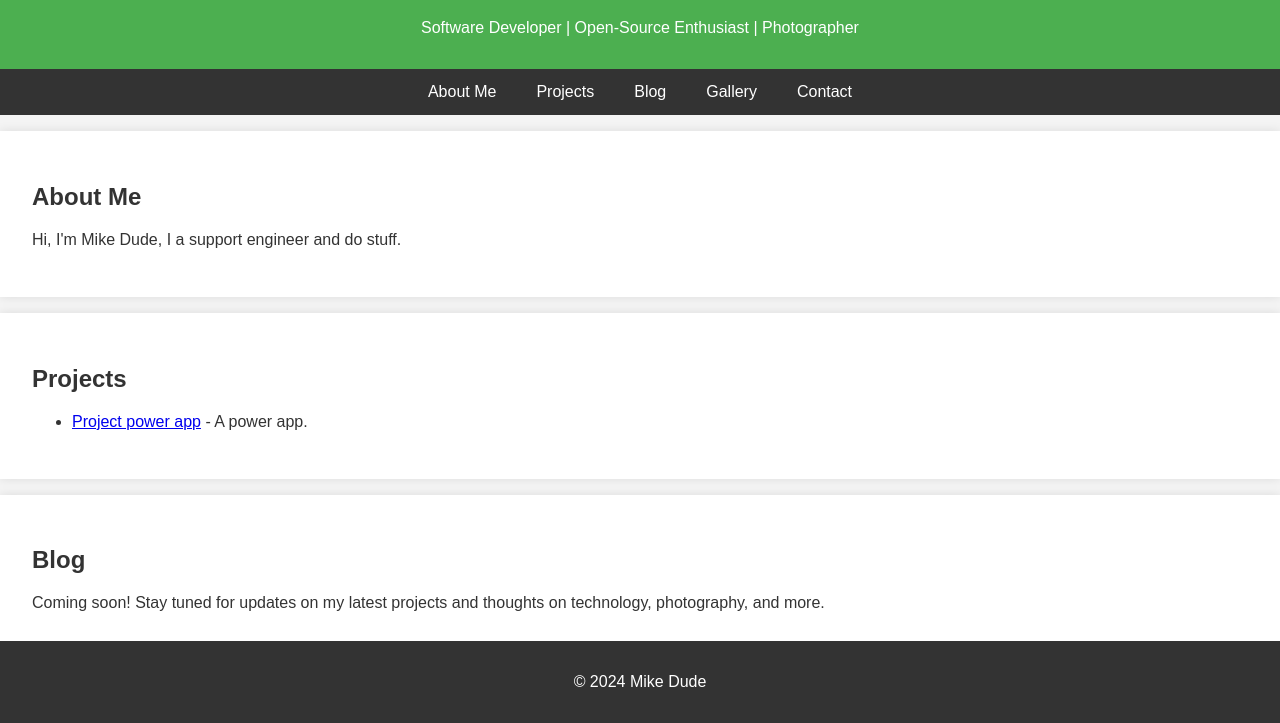
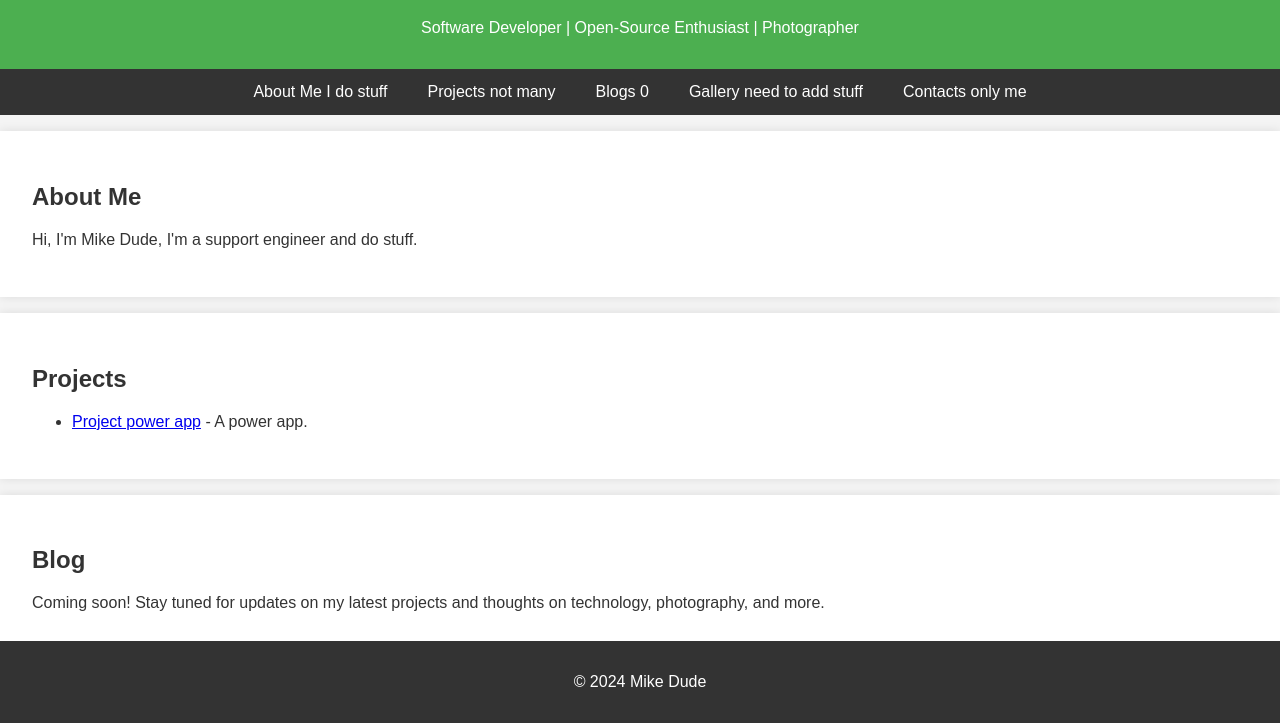
Before and after one commit to miciri/StaticWebAppRepository, a plain HTML site: page TestWeb.html in a window 1280 px wide. Shown: the part 77-800 px from the top of the page. Drawn offline with Linux system fonts and the light colour scheme.

Commit message:
Update TestWeb.html
updated some stuff

```diff
--- a/TestWeb.html
+++ b/TestWeb.html
@@ -3,7 +3,7 @@
 <head>
     <meta charset="UTF-8">
     <meta name="viewport" content="width=device-width, initial-scale=1.0">
-    <title>Mike - Personal Webpage</title>
+    <title>Mikes - Personal Webpage</title>
     <style>
         body {
             font-family: Arial, sans-serif;
@@ -58,22 +58,22 @@
 </header>
 
 <nav>
-    <a href="#about">About Me</a>
-    <a href="#projects">Projects</a>
-    <a href="#blog">Blog</a>
-    <a href="#gallery">Gallery</a>
-    <a href="#contact">Contact</a>
+    <a href="#about">About Me I do stuff</a>
+    <a href="#projects">Projects not many </a>
+    <a href="#blog">Blogs 0 </a>
+    <a href="#gallery">Gallery need to add stuff</a>
+    <a href="#contact">Contacts only me</a>
 </nav>
 
 <section id="about">
     <h2>About Me</h2>
-    <p>Hi, I'm Mike Dude, I a support engineer and do stuff.</p>
+    <p>Hi, I'm Mike Dude, I'm a support engineer and do stuff.</p>
 </section>
 
 <section id="projects">
     <h2>Projects</h2>
     <ul>
-        <li><a href="https://github.com/miciri/newTest/tree/master/newTest">Project power app</a> - A power app.</li>
+        <li><a href="https://github.com/miciri/StaticWebAppRepository/blob/main/TestWeb.html">Project power app</a> - A power app.</li>
 
     </ul>
 </section>
```
